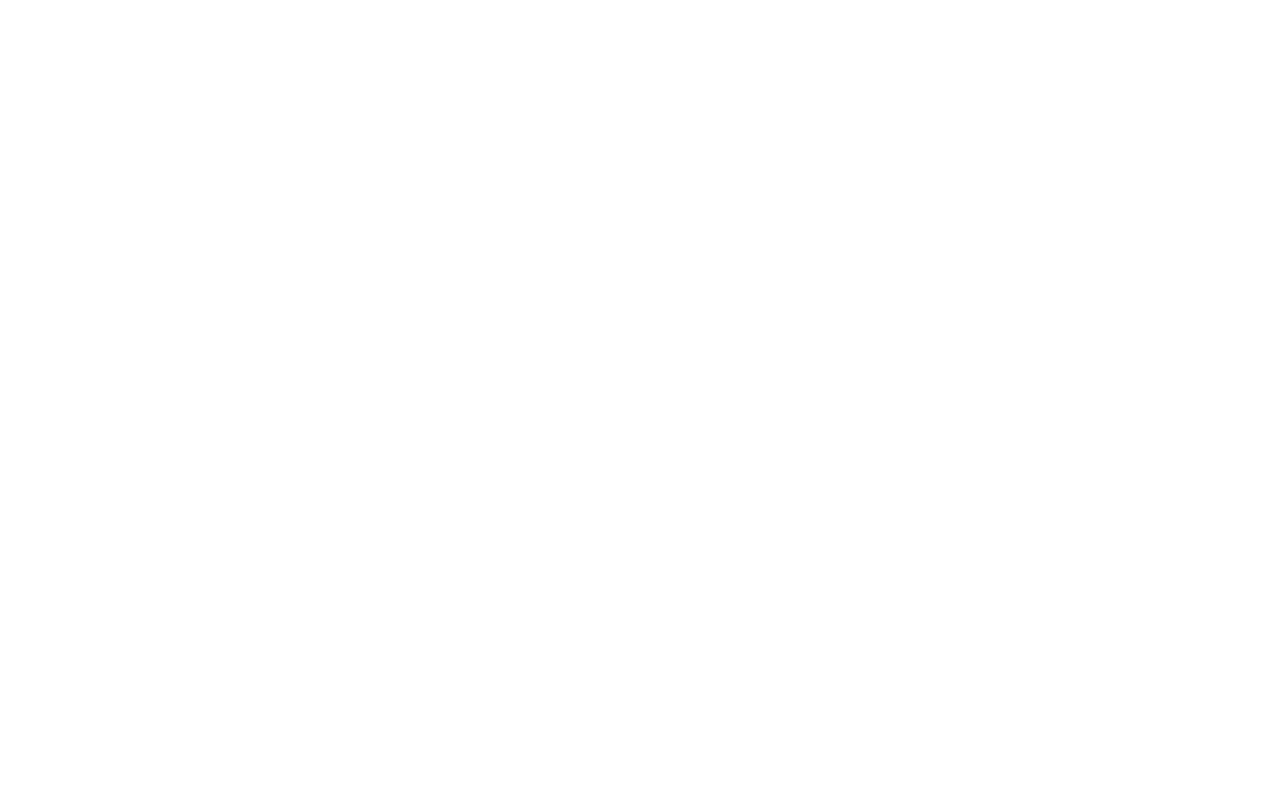
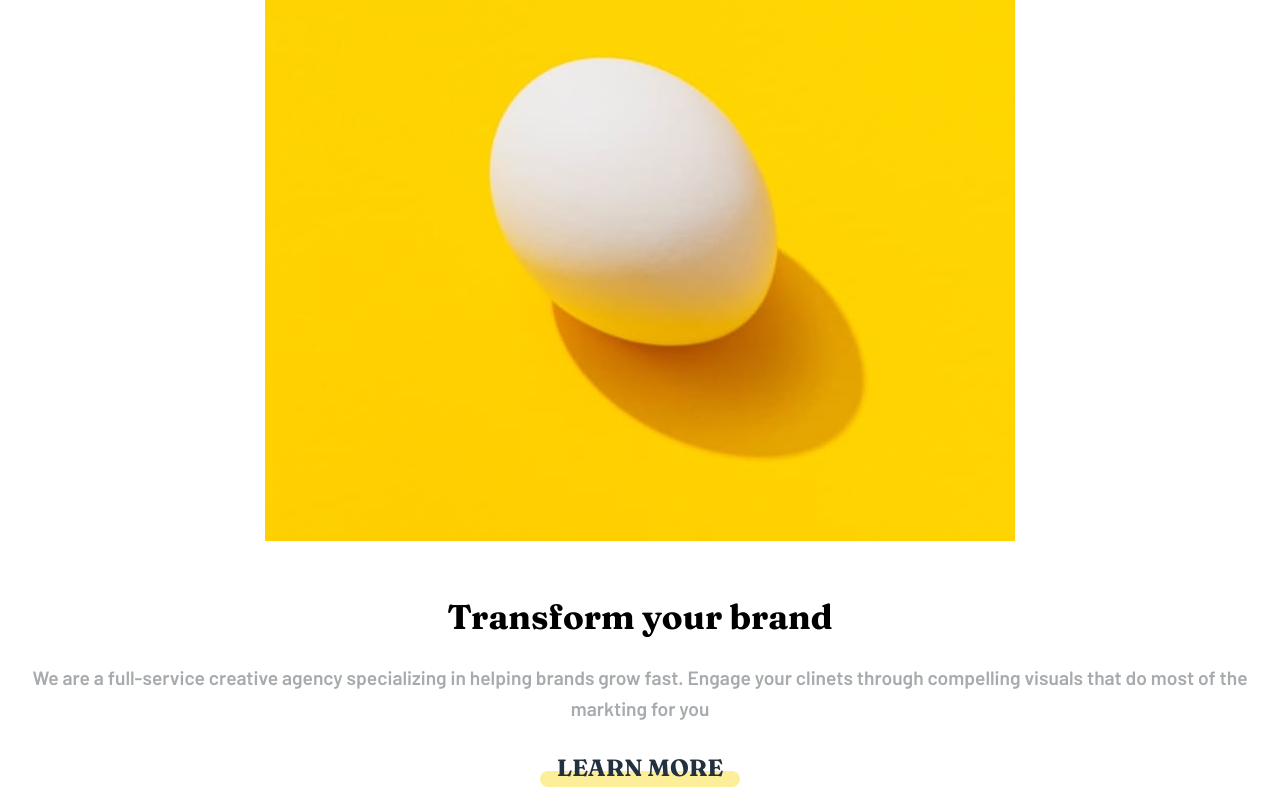
Before and after one commit to Sam-Guliker/sunny-agency, a React (Create React App) app: page / in a window 1280 px wide. Shown: the part 883-1683 px from the top of the page. Before the commit the page ends 800 px from the top, so only its background shows below. Built offline with nearby package versions, Linux system fonts and the light colour scheme.

Commit message:
css update on all the latest components and made a blok component ps typescript added

```diff
--- a/src/App.tsx
+++ b/src/App.tsx
@@ -1,11 +1,14 @@
-import React from 'react';
-import Landing from './components/Landing';
-import logo from './logo.svg';
+import {Landing} from './components/Landing';
+import {Blok} from './components/Blok';
+import egg from './assets/mobile/image-transform.jpg'
 
 function App() {
   return (
     <div className="App">
-      <Landing />
+      <Landing title={'we are creatives'} />
+      <main>
+        <Blok img={egg} title={'Transform your brand'} paragraph={'We are a full-service creative agency specializing in helping brands grow fast. Engage your clinets through compelling visuals that do most of the markting for you'}/>
+      </main>
     </div>
   );
 }
--- /dev/null
+++ b/src/components/Blok.tsx
@@ -0,0 +1,19 @@
+type BlokProps = {
+    img: string;
+    title: string;
+    paragraph: string;
+};
+
+export const Blok = ({img, title, paragraph}: BlokProps) => (
+    <section className="blok-container">
+        <img className="blok-image"src={img} />
+        <article className="article">
+            <h2 className="heading-02">{title}</h2>
+            <p className="paragraph-01">{paragraph}</p>
+            <div className="button-container">
+                <a className="btn">Learn more</a>
+                <div className="stripe"></div>
+            </div>
+        </article>
+    </section>
+)
--- a/src/components/Landing.js
+++ /dev/null
@@ -1,13 +0,0 @@
-import Header from "./Header";
-import logo from '../assets/icon-arrow-down.svg'
-
-
-export default function Landing() {
-    return (
-        <div className='section landing-container'>
-            <Header />
-            <h1 className="heading-01">We are creatives</h1>
-            <img className='arrow' src={logo} alt='logo' />
-        </div>
-    )
-}
--- /dev/null
+++ b/src/components/Landing.tsx
@@ -0,0 +1,14 @@
+import Header from "./Header";
+import logo from '../assets/icon-arrow-down.svg'
+
+type LandingProps = {
+    title: string;
+};
+
+export const Landing = ({title}: LandingProps) => (
+    <div className='section landing-container'>
+        <Header />
+        <h1 className="heading-01">{title}</h1>
+        <img className='arrow' src={logo} alt='logo' />
+    </div>
+)
--- /dev/null
+++ b/src/styles/components/Blok.scss
@@ -0,0 +1,11 @@
+.blok-container {
+    text-align: center;
+
+    .article {
+        padding: 0 to-rem(20px);
+    }
+
+    .blok-image {
+        padding-bottom: to-rem(40px);
+    }
+}
--- a/src/styles/main.scss
+++ b/src/styles/main.scss
@@ -21,3 +21,4 @@
 // Components
 @import "components/Landing.scss";
 @import "components/Header.scss";
+@import "components/Blok.scss";
--- a/src/styles/modules/typography.scss
+++ b/src/styles/modules/typography.scss
@@ -6,9 +6,10 @@
 
 p, input, span, a {
     font-family: $paragraph-font;
-    line-height: 1.4;
-    color: black;
+    line-height: 1.6;
+    color: $gray-blue;
     text-decoration: none;
+    padding-bottom: to-rem(20px);
 }
 
 .heading-01 {
@@ -29,9 +30,9 @@
 }
 
 .heading-02 {
-    font-size: to-rem(24px);
-    padding-bottom: to-rem(12px);
+    font-size: to-rem(32px);
     font-weight: 400;
+    padding-bottom: to-rem(20px);
 }
 
 .heading-03 {
@@ -43,19 +44,13 @@
     font-size: to-rem(36px);
     font-weight: bold;
 }
-
-.btn {
-    width: 100%;
-    padding: 1rem;
-    background: none;
-    outline: none;
-    border: 2px solid black;
-    font-family: $paragraph-font;
-    margin-bottom: to-rem(20px);
-    font-size: to-rem(28px);
-}
-
 .call-to-action {
     background-color: #000;
     color: white;
 }
+
+.paragraph-01 {
+    font-size: to-rem(18px);
+    font-weight: 600;
+    color: $gray;
+}
--- a/src/styles/partials/buttons.scss
+++ b/src/styles/partials/buttons.scss
@@ -0,0 +1,27 @@
+.button-container {
+    position: relative;
+}
+.btn {
+    position: relative;
+    width: 100%;
+    padding: 1rem;
+    font-family: $headline-font;
+    font-size: to-rem(22px);
+    text-transform: uppercase;
+    color: $dark-blue;
+    z-index: 2;
+}
+.stripe {
+    position: absolute;
+    top: 80%;
+    left: 50%;
+    transform: translateY(-50%) translateX(-50%);
+
+    width: 200px;
+    height: 16px;
+
+    background-color: $yellow;
+    border-radius: 10px;
+    z-index: 1;
+    opacity: 0.4;
+}
```
Also changed, not shown: src/components/Header.tsx (line endings or trailing spaces), 1 other file (tests, documents, lock files or other folders).
